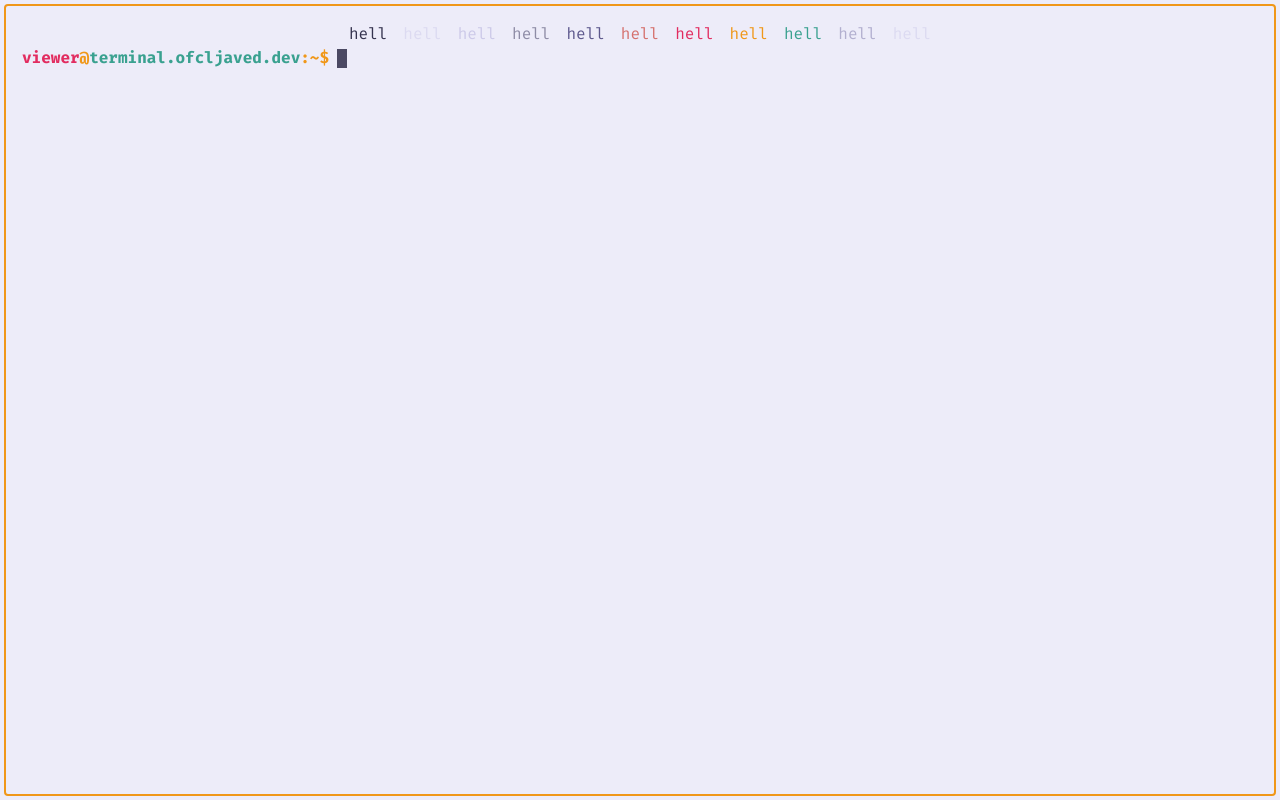
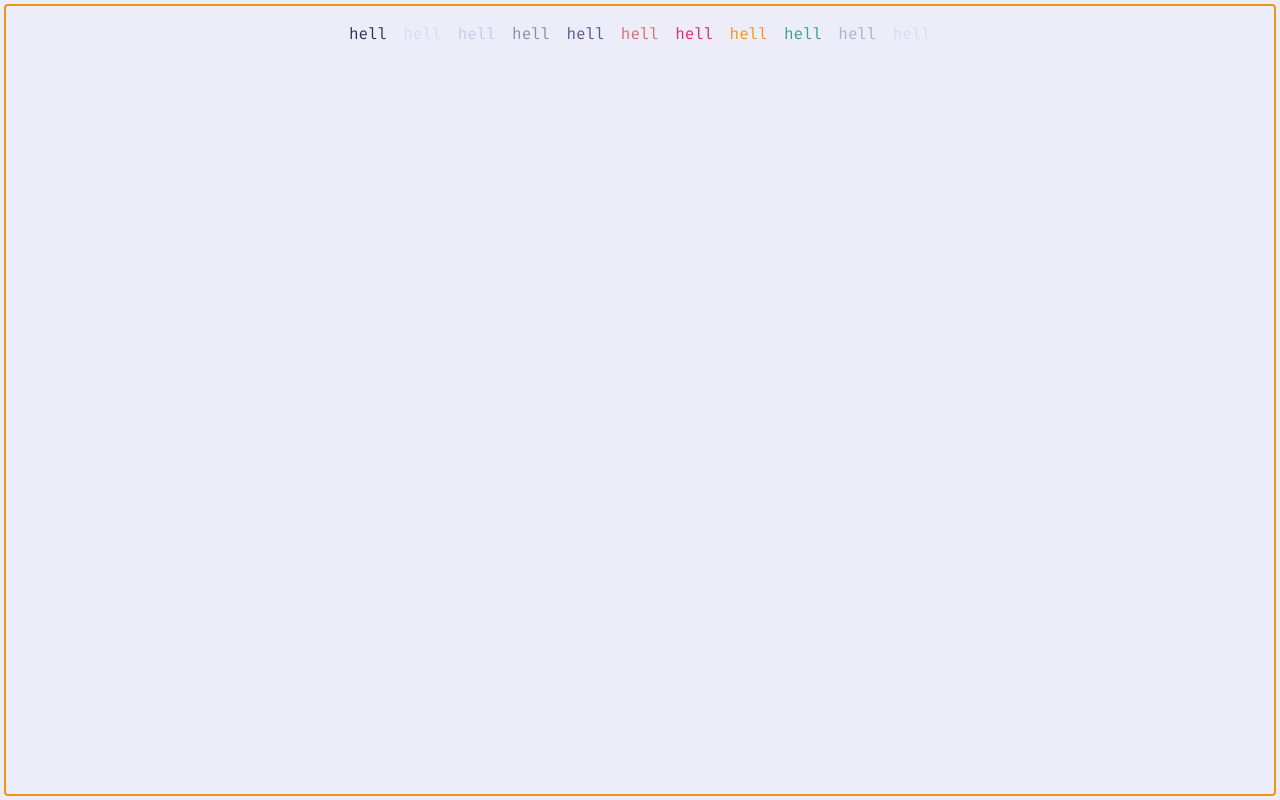
Before and after one commit to ofcljaved/devfolio, a React (Vite) app: page / in a window 1280 px wide. Built offline with nearby package versions, Linux system fonts and the light colour scheme.

Commit message:
chore: test

```diff
--- a/src/App.tsx
+++ b/src/App.tsx
@@ -17,9 +17,9 @@ function App() {
         <span className="text-selection-background">hell</span>
         <span className="text-cursorline-background">hell</span>
       </p>
-      <CommandExecuted />
-      <InputPrompt />
     </main>
   );
 }
 export default App;
+//<CommandExecuted />
+//<InputPrompt />
```
